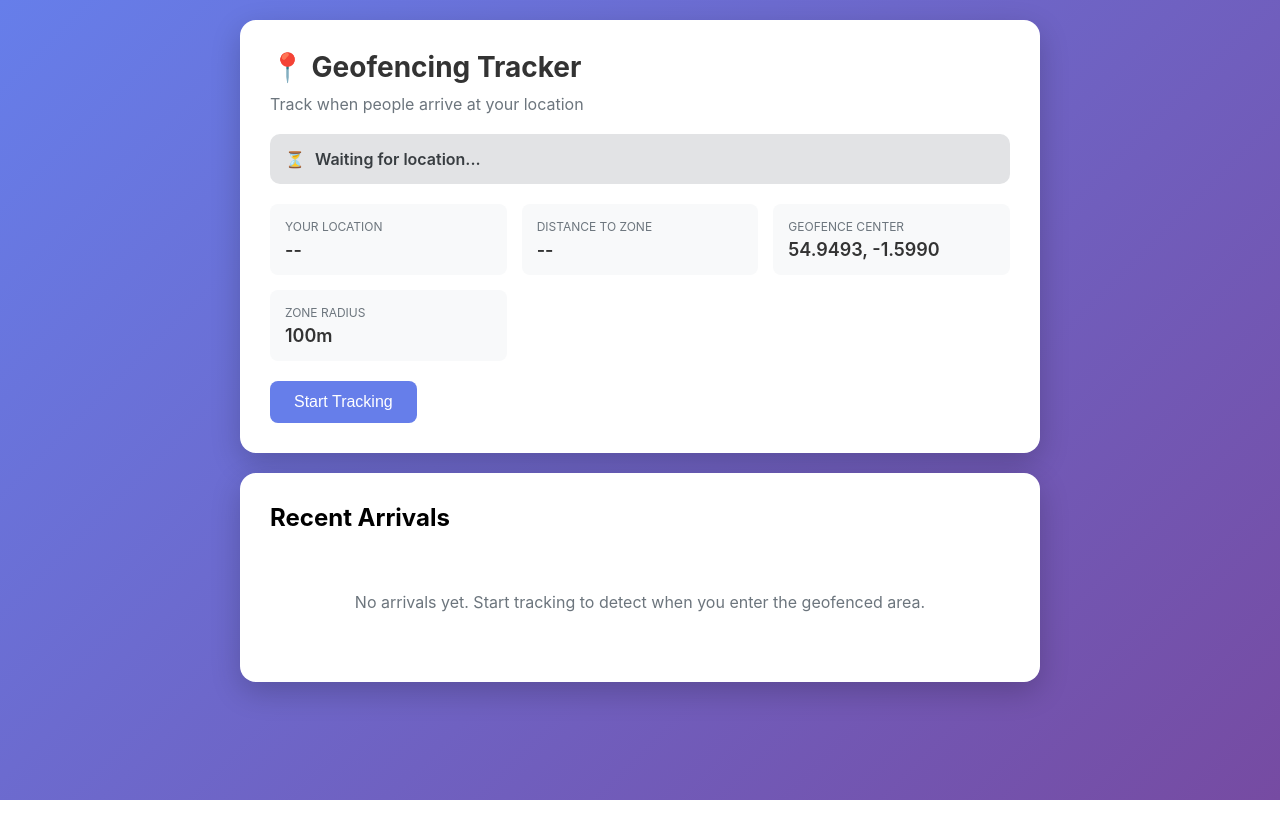
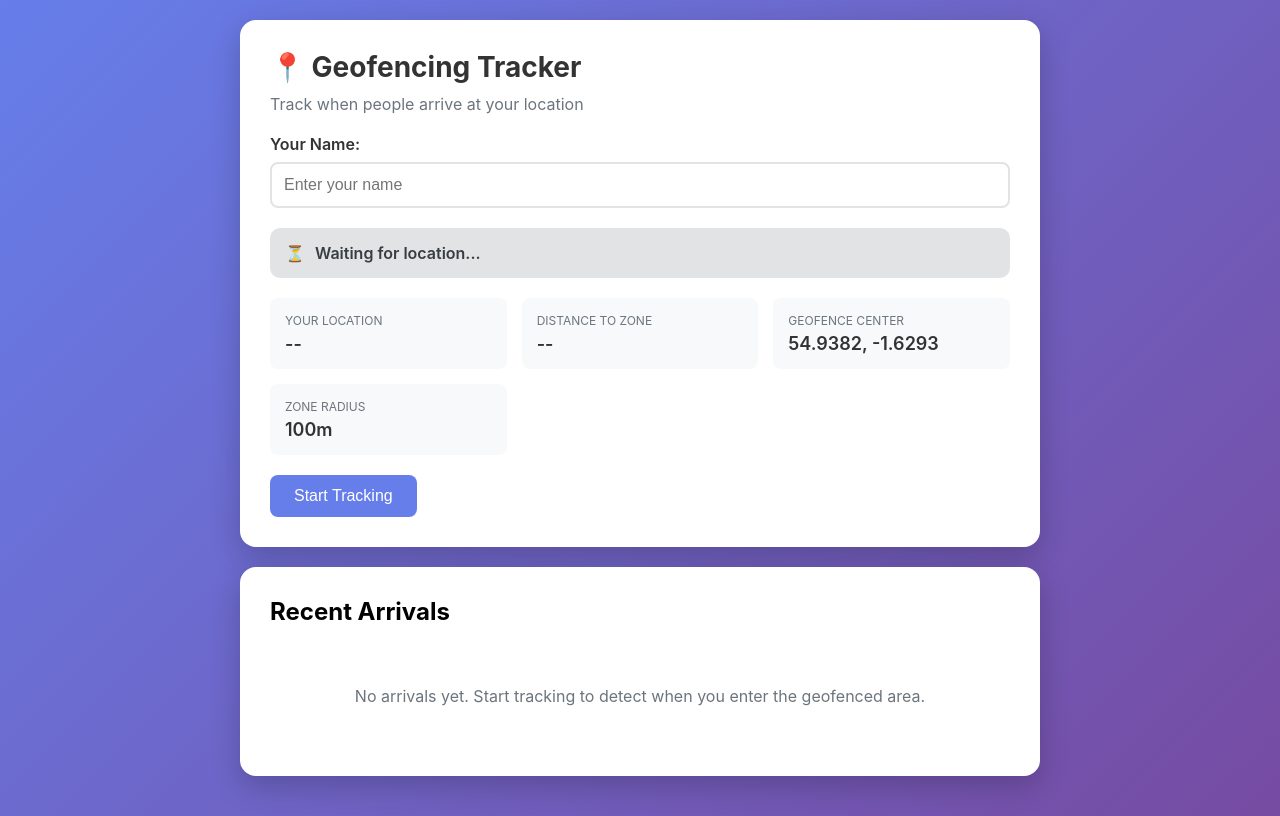
Before and after one commit to meteringbooking-cmd/NGUTimekeeping, a plain HTML site: page index.html in a window 1280 px wide. Drawn offline with Linux system fonts and the light colour scheme.

Commit message:
Update index.html

```diff
--- a/index.html
+++ b/index.html
@@ -154,6 +154,11 @@
 
             <div id="error" class="error" style="display: none;"></div>
 
+            <div style="margin: 20px 0;">
+                <label for="userName" style="display: block; margin-bottom: 8px; font-weight: 600; color: #333;">Your Name:</label>
+                <input type="text" id="userName" placeholder="Enter your name" style="width: 100%; padding: 12px; border: 2px solid #e2e3e5; border-radius: 8px; font-size: 16px;">
+            </div>
+
             <div id="status" class="status unknown">
                 <span>⏳</span>
                 <span>Waiting for location...</span>
@@ -193,8 +198,8 @@
     <script>
         // Geofence configuration (customize these values)
         const geofence = {
-            latitude: 54.9493,
-            longitude: -1.5990,
+            latitude: 54.9381605779733,
+            longitude: -1.629266318145457,
             radius: 100 // meters
         };
 
@@ -258,7 +263,10 @@
         }
 
         function logArrival(lat, lon, distance) {
+            const userName = document.getElementById('userName').value.trim() || 'Anonymous';
+
             const arrival = {
+                name: userName,
                 timestamp: new Date(),
                 latitude: lat,
                 longitude: lon,
@@ -280,7 +288,7 @@
             listEl.innerHTML = arrivals.map(arrival => `
                 <div class="arrival-item">
                     <div class="arrival-time">
-                        🕐 ${arrival.timestamp.toLocaleString()}
+                        👤 ${arrival.name} - ${arrival.timestamp.toLocaleString()}
                     </div>
                     <div class="arrival-coords">
                         📍 ${arrival.latitude.toFixed(6)}, ${arrival.longitude.toFixed(6)}
```
